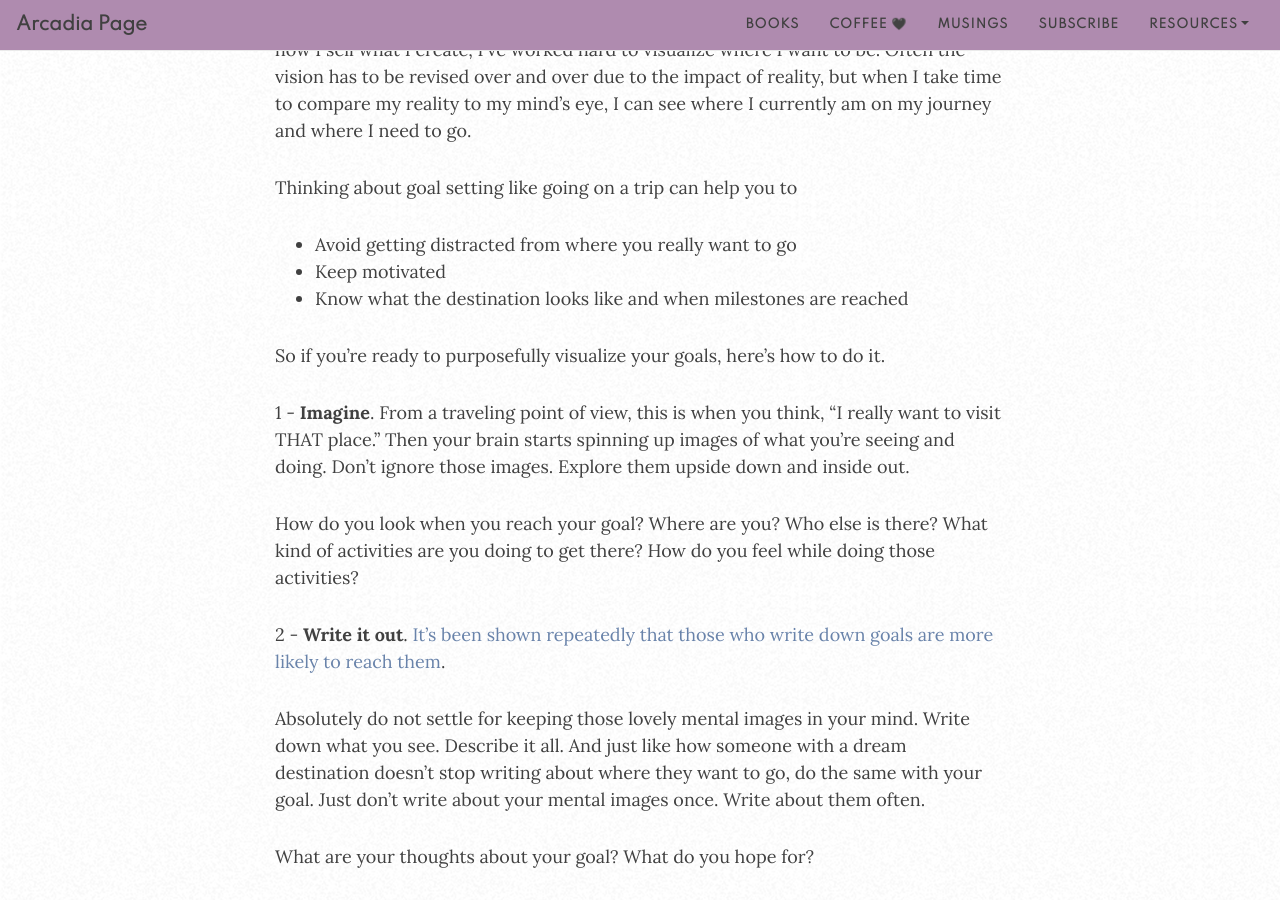
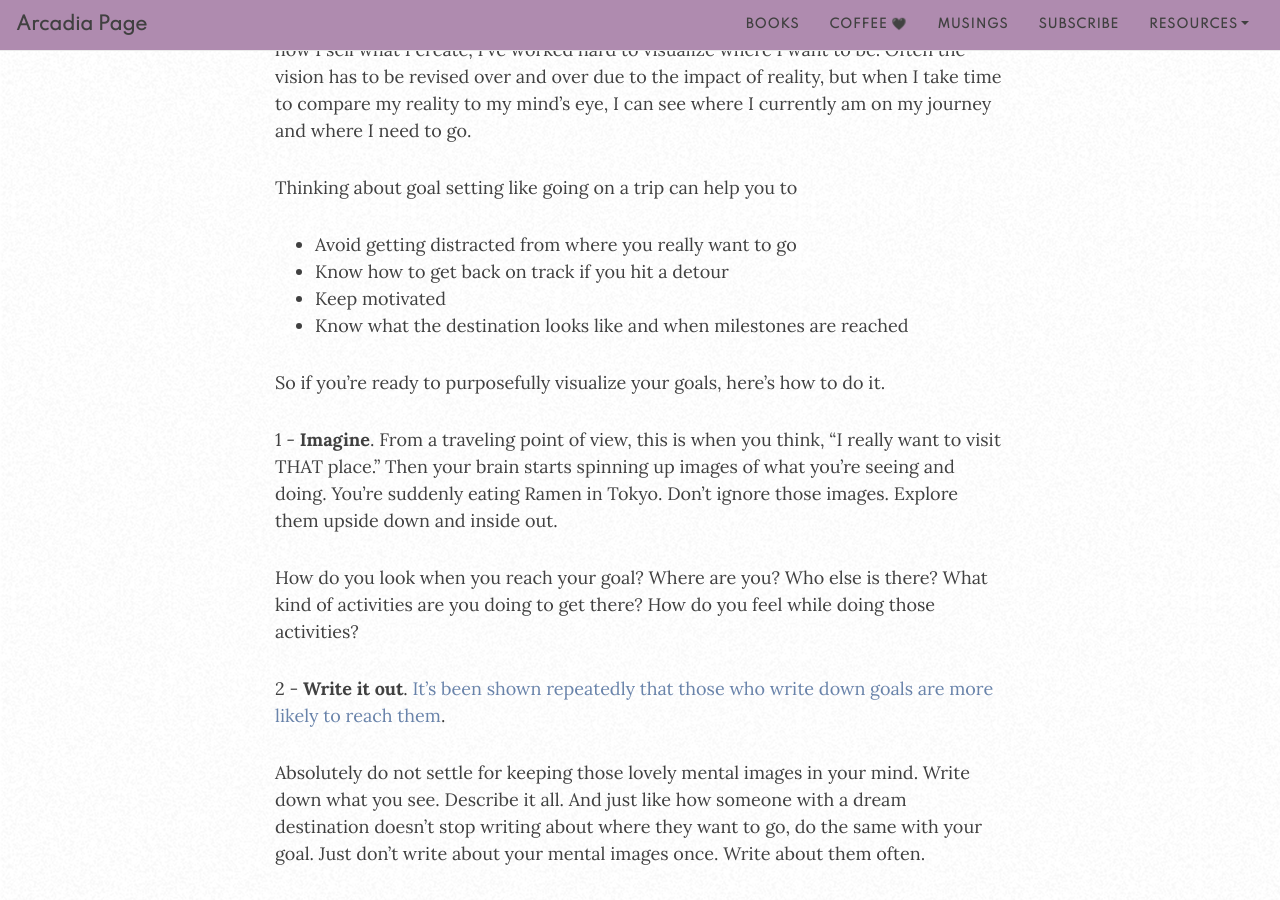
Before and after one commit to arcadiapage/arcadiapage.github.io, a Jekyll site: the page built from _posts/2020-09-29-why-infps-need-to-visualize-their-goals.md, in a window 1280 px wide and 900 px high, scrolled down 2535 px. Built offline with Jekyll 4.4.1, drawn with Linux system fonts in a browser that asks for light colours; nearby versions of some CDN libraries; comment, search, counter and statistics services are not loaded.

Commit message:
Update from Forestry.io arcadiapage updated _posts/2020-09-29-why-infps-need-to-visualize-their-goals.md

```diff
--- a/_posts/2020-09-29-why-infps-need-to-visualize-their-goals.md
+++ b/_posts/2020-09-29-why-infps-need-to-visualize-their-goals.md
@@ -38,12 +38,13 @@ For each major project I've undertaken, from creating stories and books to setti
 Thinking about goal setting like going on a trip can help you to
 
 * Avoid getting distracted from where you really want to go
+* Know how to get back on track if you hit a detour
 * Keep motivated
 * Know what the destination looks like and when milestones are reached
 
 So if you're ready to purposefully visualize your goals, here's how to do it.
 
-1 - **Imagine**. From a traveling point of view, this is when you think, "I really want to visit THAT place." Then your brain starts spinning up images of what you're seeing and doing. Don't ignore those images. Explore them upside down and inside out.
+1 - **Imagine**. From a traveling point of view, this is when you think, "I really want to visit THAT place." Then your brain starts spinning up images of what you're seeing and doing. You're suddenly eating Ramen in Tokyo. Don't ignore those images. Explore them upside down and inside out.
 
 How do you look when you reach your goal? Where are you? Who else is there? What kind of activities are you doing to get there? How do you feel while doing those activities?
 
```
